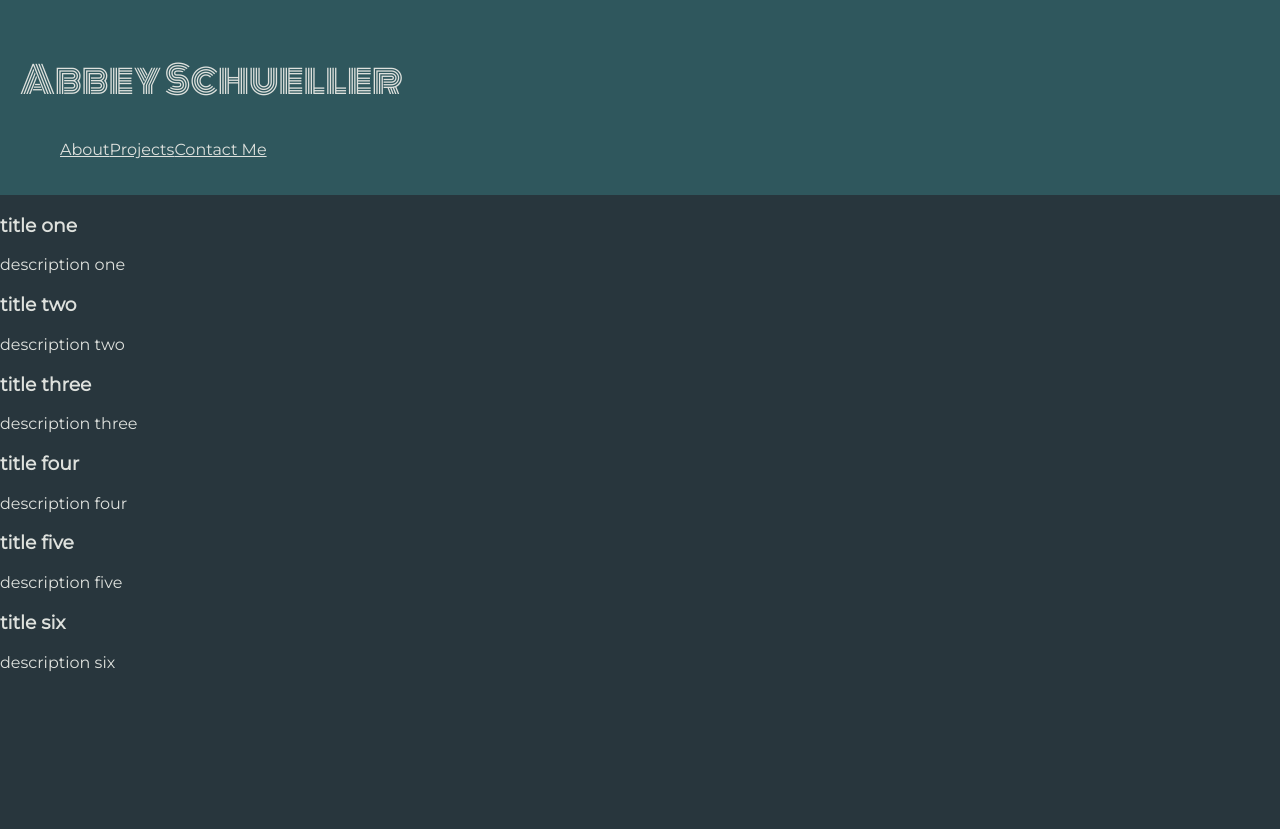
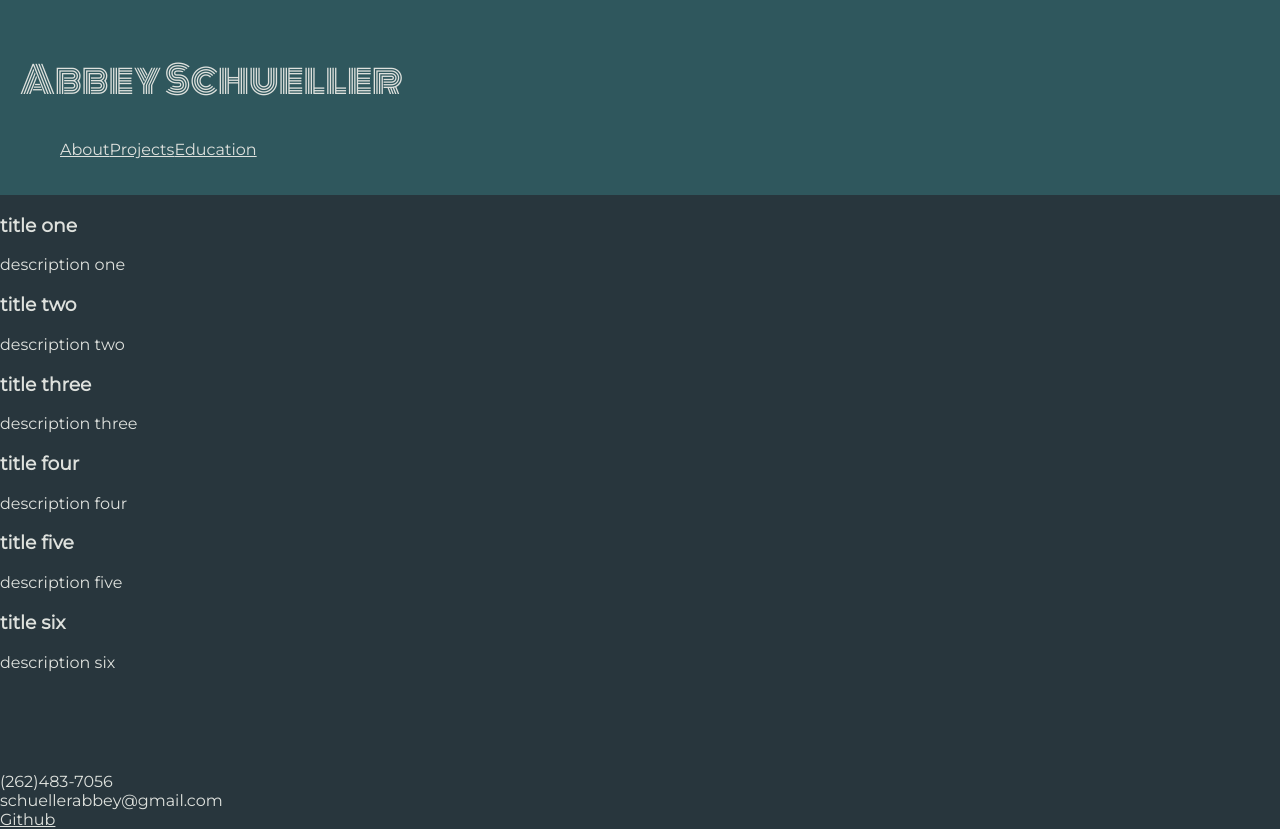
Before and after one commit to abbeyschu/ReactPortfolio, a React (Create React App) app in the folder portfolio/: page /projects in a window 1280 px wide. Before the commit the page ends 800 px from the top, so only its background shows below. Built offline with nearby package versions, Linux system fonts and the light colour scheme.

Commit message:
swapped contact page for education and added footer

```diff
--- a/portfolio/src/App.js
+++ b/portfolio/src/App.js
@@ -2,9 +2,10 @@ import React from "react";
 import { BrowserRouter as Router, Route } from "react-router-dom";
 import About from "./pages/About";
 import Projects from "./pages/Projects";
-import Contact from "./pages/Contact"
+import Education from "./pages/Education"
 import Navbar from "./components/Navbar";
 import Wrapper from "./components/Wrapper";
+import Footer from "./components/Footer"
 
 function App() {
   return (
@@ -13,10 +14,11 @@ function App() {
         <Navbar />
         <Wrapper>
           <Route exact path="/" component={About} />
-          <Route exact path="/contact" component={Contact}  />
+          <Route exact path="/education" component={Education}  />
           <Route exact path="/about" component={About}  />
           <Route exact path="/projects" component={Projects}  />
         </Wrapper>
+        <Footer/>
       </div>
     </Router>
   );
--- /dev/null
+++ b/portfolio/src/components/Footer/index.js
@@ -0,0 +1,14 @@
+import React from "react";
+// import "./style.css";
+
+function Footer() {
+  return (
+    <footer className="footer">
+      <div>(262)483-7056</div>
+      <div>schuellerabbey@gmail.com</div>
+      <div><a href="https://github.com/abbeyschu">Github</a></div>
+    </footer>
+  );
+}
+
+export default Footer;
--- a/portfolio/src/components/Navbar/index.js
+++ b/portfolio/src/components/Navbar/index.js
@@ -16,7 +16,7 @@ function Navbar() {
             <Link to="/projects" className={window.location.pathname === "/projects" ? "nav-link active" : "nav-link"}>Projects</Link>
           </li>
           <li className="nav-item">
-            <Link to="/contact" className={window.location.pathname === "/contact" ? "nav-link active" : "nav-link"}>Contact Me</Link>
+            <Link to="/education" className={window.location.pathname === "/education" ? "nav-link active" : "nav-link"}>Education</Link>
           </li>
         </ul>
       </div>
--- a/portfolio/src/pages/Contact.js
+++ /dev/null
@@ -1,16 +0,0 @@
-import React from "react";
-import myinfo from "../myinfo"
-
-
-function Contact() {
-  return (
-    <div>
-       <h2>Contact Me!</h2>
-       <div>Phone{myinfo.contact.phone} </div>
-       <div>Email{myinfo.contact.email} </div>
-       <div>Github{myinfo.profileLinks.github} </div>
-    </div>
-  );
-}
-
-export default Contact
--- /dev/null
+++ b/portfolio/src/pages/Education.js
@@ -0,0 +1,12 @@
+import React from "react";
+
+
+function Education() {
+  return (
+    <div>
+
+    </div>
+  );
+}
+
+export default Education
--- a/portfolio/src/pages/Projects.js
+++ b/portfolio/src/pages/Projects.js
@@ -7,7 +7,7 @@ function Projects() {
     <div>
        {myinfo.portfolio.map((item)=>{
            return(
-            <section>
+            <section className="projectSection">
                <h3>{item.title}</h3>
                <div>{item.description}</div>
                <div>{item.githubLink}</div>
```
